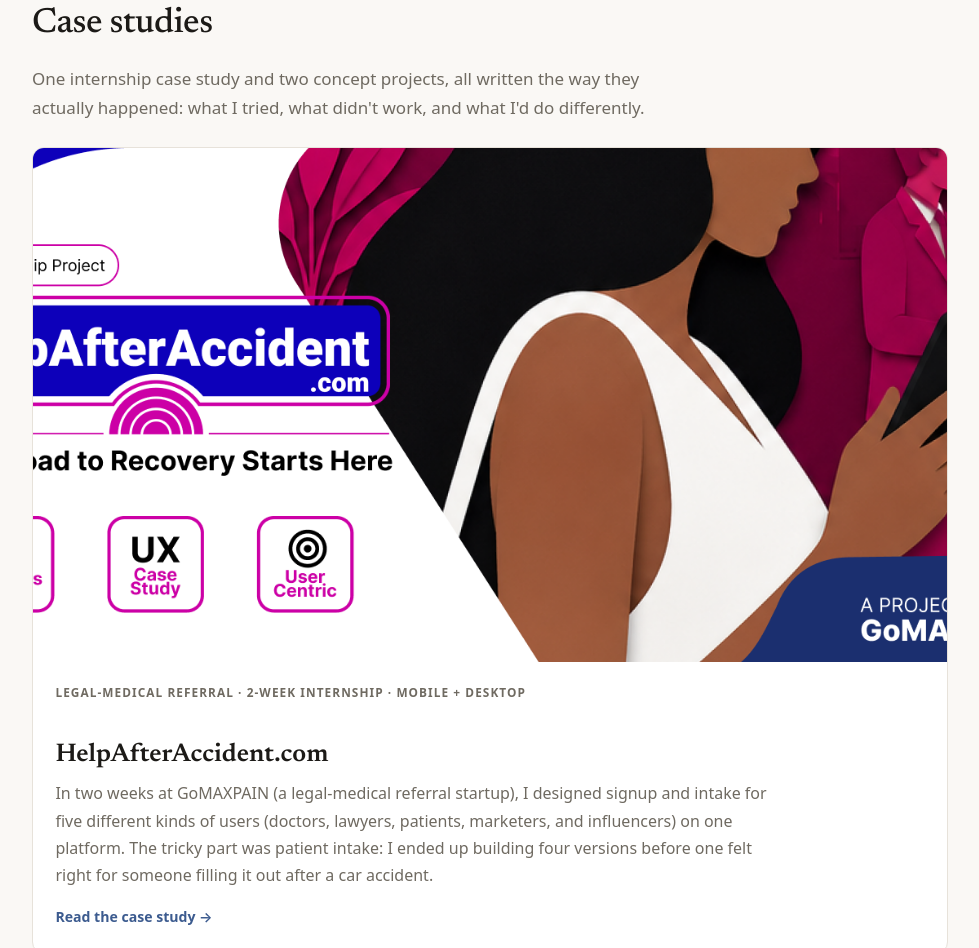
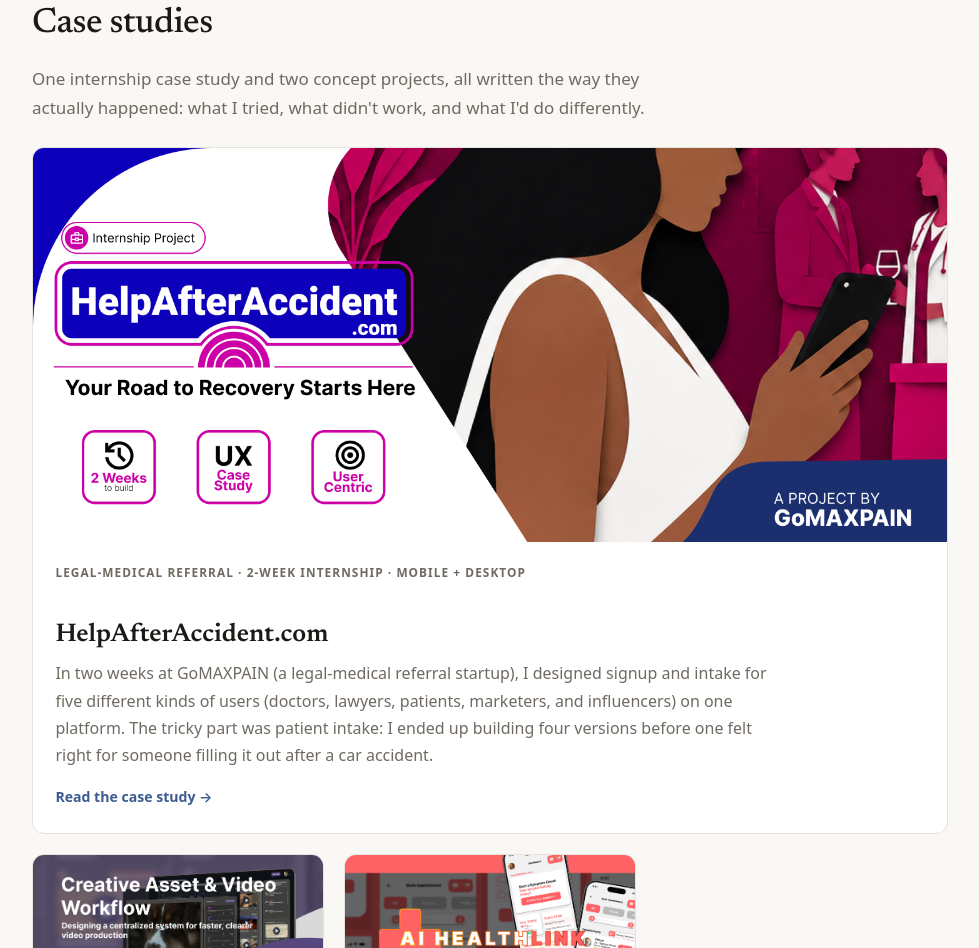
Before and after one commit to noibedya/portfolio, a website: page public/index.html in a window 1280 px wide. Shown: the part 881-1829 px from the top of the page, without its empty margins (150-1129 px from the left). Drawn offline with Linux system fonts and the light colour scheme.

Commit message:
fix: featured card natural image height, bottom cards 4/3 aspect ratio

```diff
--- a/public/styles.css
+++ b/public/styles.css
@@ -98,7 +98,7 @@
 .muted { color: var(--muted); }
 .work-grid { display: grid; grid-template-columns: 1fr 1fr 1fr; gap: 1.25rem; margin-top: 1.5rem; }
 .work-grid .project-card.featured { grid-column: 1 / -1; }
-.work-grid .project-card.featured .card-img { aspect-ratio: 16 / 9; }
+.work-grid .project-card.featured .card-img { aspect-ratio: auto; max-height: 480px; }
 .work-grid .project-card.featured .card-title { font-size: 1.6rem; }
 .work-grid .project-card.featured .card-summary { font-size: 1rem; max-width: 46em; }
 @media (max-width: 720px) { .work-grid { grid-template-columns: 1fr; } .card-img { aspect-ratio: unset !important; } .card-img img { height: auto !important; object-fit: cover !important; } }
```
